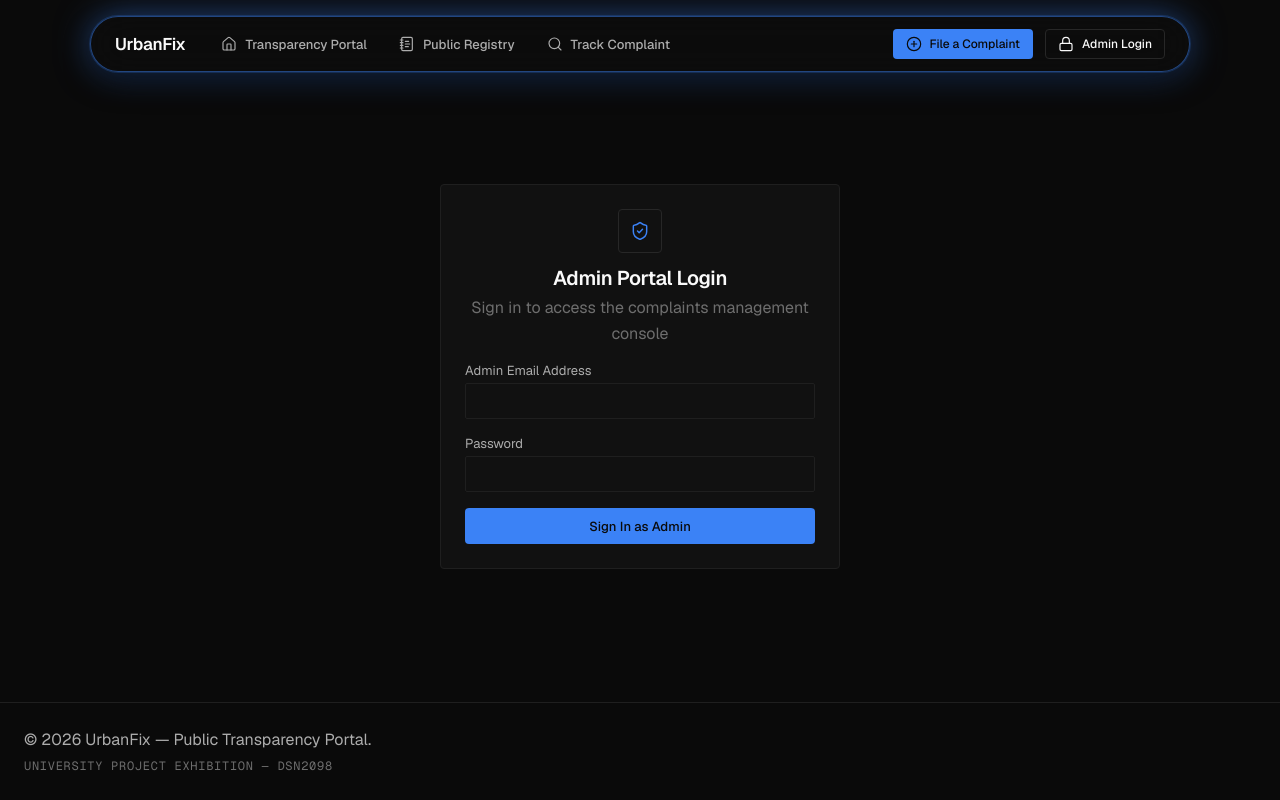
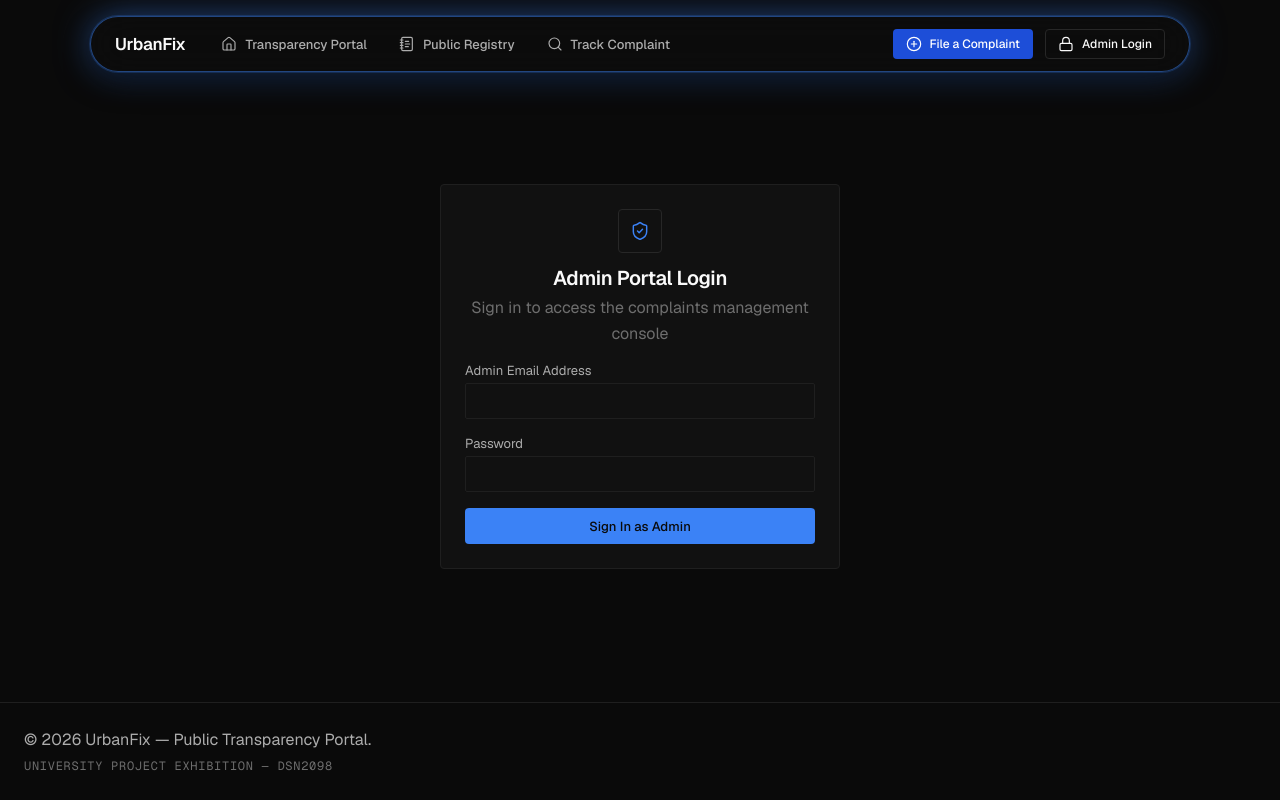
Before and after one commit to pizzaparth/urbanfix, a React (Vite) app in the folder frontend/: page /admin/login in a window 1280 px wide. Built offline with nearby package versions, Linux system fonts and the light colour scheme; no server answers.

Commit message:
CSS change in navbar button

```diff
--- a/frontend/src/styles/components.css
+++ b/frontend/src/styles/components.css
@@ -20,6 +20,10 @@
 
 .btn-primary { background: var(--accent); color: var(--gray-950); }
 .btn-primary:hover:not(:disabled) { background: var(--accent-hover); color: var(--gray-950); }
+
+/* Navbar CTA ("File a Complaint") — darker blue background, white text */
+.navbar-actions .btn-primary { background: var(--nav-cta-bg); color: var(--white); }
+.navbar-actions .btn-primary:hover:not(:disabled) { background: var(--nav-cta-bg-hover); color: var(--white); }
 
 .btn-secondary { background: transparent; color: var(--text-primary); border-color: var(--border-strong); }
 .btn-secondary:hover:not(:disabled) { background: var(--surface-raised); color: var(--text-primary); }
--- a/frontend/src/styles/tokens.css
+++ b/frontend/src/styles/tokens.css
@@ -18,6 +18,11 @@
   --accent-hover: #60A5FA;
   --accent-wash: rgba(59, 130, 246, 0.12);
   --accent-border: rgba(59, 130, 246, 0.4);
+
+  /* Navbar CTA ("File a Complaint") — deliberate one-off darker-blue exception, requested
+     for stronger contrast against the navbar's translucent background; not used elsewhere */
+  --nav-cta-bg: #1D4ED8;
+  --nav-cta-bg-hover: #2563EB;
 
   /* Semantic status tokens: icon/text/border color only, never a filled chip background */
   --status-pending: #C9A227;
```
